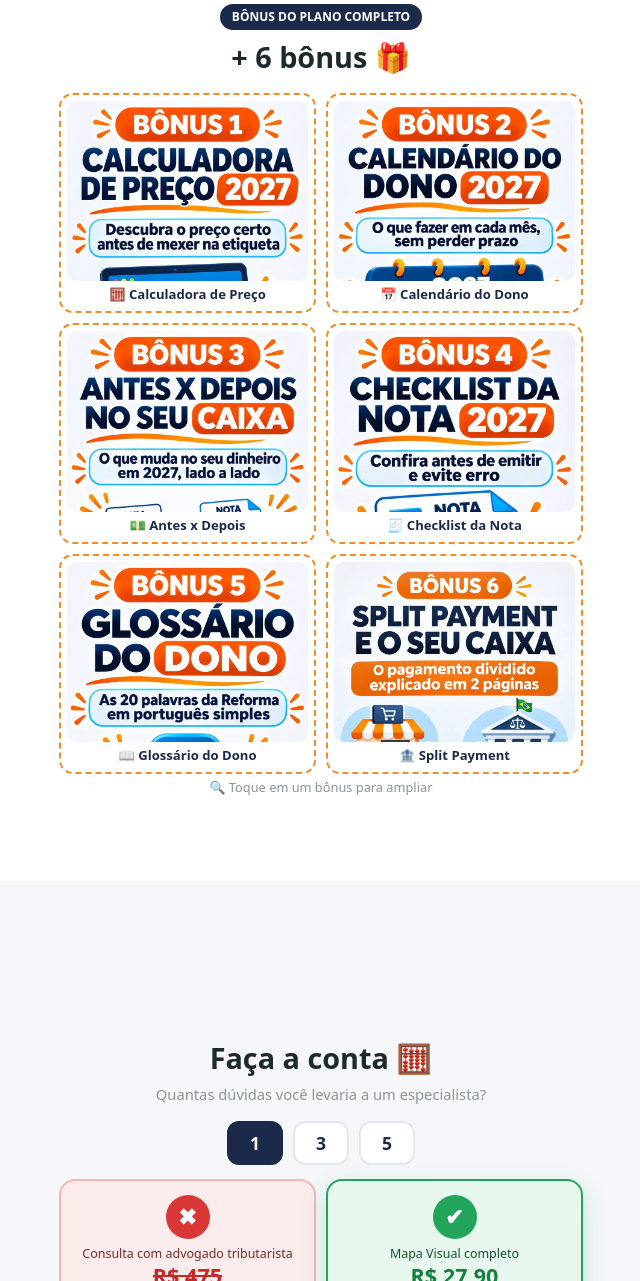
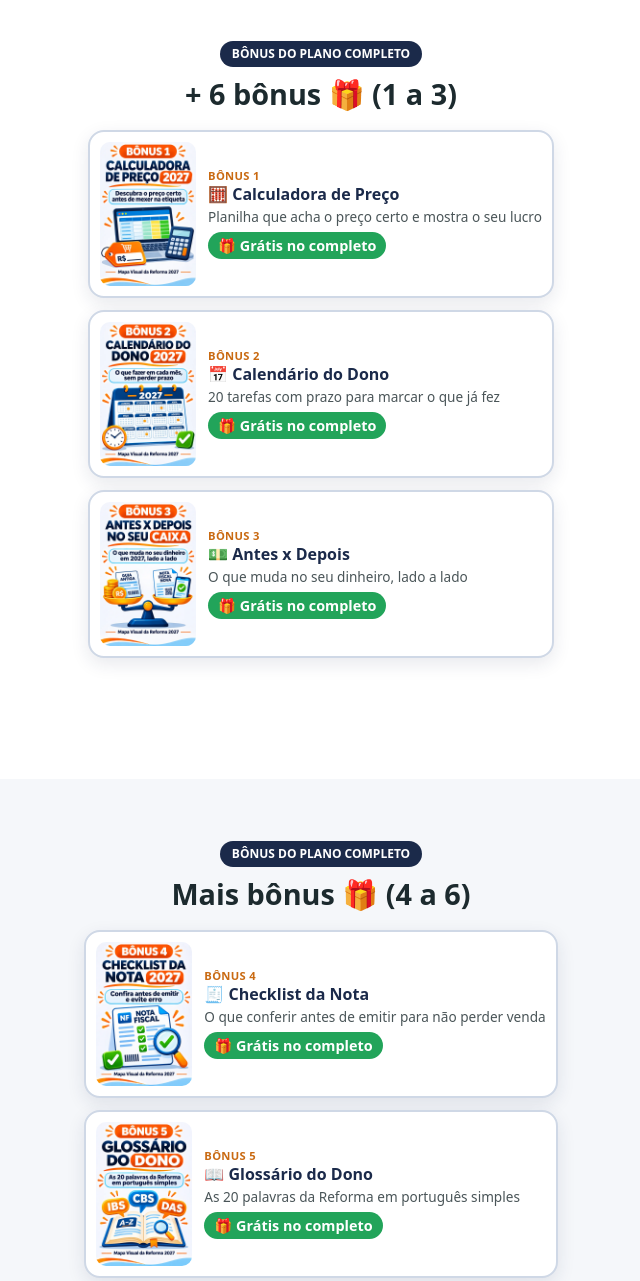
Before and after one commit to gistavolmello931/mapavisualreforma2027, a plain HTML site: page index.html in a window 1280 px wide. Shown: the part 5110-6391 px from the top of the page, without its empty margins (319-959 px from the left). Drawn offline with Linux system fonts and the light colour scheme.

Commit message:
Add files via upload

```diff
--- a/index.html
+++ b/index.html
@@ -270,6 +270,10 @@ section:nth-of-type(even):not(.urg){background:#fff}
 .gpassos div{flex:1;background:rgba(255,255,255,.08);border:1px solid rgba(255,255,255,.2);border-radius:14px;padding:12px 4px;font-size:.8rem;font-weight:700;line-height:1.2}
 .gpassos i{display:block;font-style:normal;font-size:1.8rem;margin-bottom:6px}
 .gpassos em{font-style:normal;color:var(--ouro);font-weight:800;font-size:1.4rem}
+.ext small{display:block;font-size:.7rem;font-weight:800;color:#c96a12;letter-spacing:.3px}
+.bon>div{border-color:#cfd8e6;box-shadow:0 6px 18px rgba(27,42,74,.10)}
+.ext span.gratis{background:#22a45a}
+.ext>div{cursor:zoom-in}
 .faqsec details{margin-bottom:8px}
 .faqsec summary{padding:12px 14px;font-size:.95rem}
 @media (max-height:700px){.hero{padding:10px 0 12px}.hero img{height:min(calc(100svh - 345px),calc(100vw - 28px))!important;min-height:150px}.hero .confia{display:none}.hero h1{font-size:1.4rem}section{padding:14px 0 72px}h2{margin-bottom:10px}.bgrade img{aspect-ratio:16/10}.ext img{flex-basis:72px;width:72px}.ext p{display:none}.carrossel{max-width:300px;margin:0 auto}.tl p{font-size:.88rem}}
@@ -383,16 +387,24 @@ section:nth-of-type(even):not(.urg){background:#fff}
 <section class="bonsec">
   <div class="wrap">
     <div class="cent"><span class="rotulo">BÔNUS DO PLANO COMPLETO</span></div>
-    <h2>+ 6 bônus 🎁</h2>
-    <div class="bgrade">
-      <div class="rv"><img src="MAPAREFORMA2027-b1capa-v1.webp" width="800" height="1200" alt="Bônus 1: Calculadora de Preço 2027" loading="lazy"><b>🧮 Calculadora de Preço</b></div>
-      <div class="rv"><img src="MAPAREFORMA2027-b2capa-v1.webp" width="800" height="1200" alt="Bônus 2: Calendário do Dono 2027" loading="lazy"><b>📅 Calendário do Dono</b></div>
-      <div class="rv"><img src="MAPAREFORMA2027-b3capa-v1.webp" width="800" height="1200" alt="Bônus 3: Antes x Depois no seu caixa" loading="lazy"><b>💵 Antes x Depois</b></div>
-      <div class="rv"><img src="MAPAREFORMA2027-b4capa-v1.webp" width="800" height="1200" alt="Bônus 4: Checklist da Nota 2027" loading="lazy"><b>🧾 Checklist da Nota</b></div>
-      <div class="rv"><img src="MAPAREFORMA2027-b5capa-v1.webp" width="800" height="1200" alt="Bônus 5: Glossário do Dono" loading="lazy"><b>📖 Glossário do Dono</b></div>
-      <div class="rv"><img src="MAPAREFORMA2027-b6capa-v1.webp" width="800" height="1200" alt="Bônus 6: Split Payment e o seu caixa" loading="lazy"><b>🏦 Split Payment</b></div>
+    <h2>+ 6 bônus 🎁 (1 a 3)</h2>
+    <div class="ext bon">
+      <div class="rv"><img src="MAPAREFORMA2027-b1capa-v1.webp" width="800" height="1200" alt="Bônus 1: Calculadora de Preço 2027" loading="lazy"><div><small>BÔNUS 1</small><b>🧮 Calculadora de Preço</b><p>Planilha que acha o preço certo e mostra o seu lucro</p><span class="gratis">🎁 Grátis no completo</span></div></div>
+      <div class="rv"><img src="MAPAREFORMA2027-b2capa-v1.webp" width="800" height="1200" alt="Bônus 2: Calendário do Dono 2027" loading="lazy"><div><small>BÔNUS 2</small><b>📅 Calendário do Dono</b><p>20 tarefas com prazo para marcar o que já fez</p><span class="gratis">🎁 Grátis no completo</span></div></div>
+      <div class="rv"><img src="MAPAREFORMA2027-b3capa-v1.webp" width="800" height="1200" alt="Bônus 3: Antes x Depois no seu caixa" loading="lazy"><div><small>BÔNUS 3</small><b>💵 Antes x Depois</b><p>O que muda no seu dinheiro, lado a lado</p><span class="gratis">🎁 Grátis no completo</span></div></div>
     </div>
-    <p class="dica">🔍 Toque em um bônus para ampliar</p>
+  </div>
+</section>
+
+<section class="bonsec">
+  <div class="wrap">
+    <div class="cent"><span class="rotulo">BÔNUS DO PLANO COMPLETO</span></div>
+    <h2>Mais bônus 🎁 (4 a 6)</h2>
+    <div class="ext bon">
+      <div class="rv"><img src="MAPAREFORMA2027-b4capa-v1.webp" width="800" height="1200" alt="Bônus 4: Checklist da Nota 2027" loading="lazy"><div><small>BÔNUS 4</small><b>🧾 Checklist da Nota</b><p>O que conferir antes de emitir para não perder venda</p><span class="gratis">🎁 Grátis no completo</span></div></div>
+      <div class="rv"><img src="MAPAREFORMA2027-b5capa-v1.webp" width="800" height="1200" alt="Bônus 5: Glossário do Dono" loading="lazy"><div><small>BÔNUS 5</small><b>📖 Glossário do Dono</b><p>As 20 palavras da Reforma em português simples</p><span class="gratis">🎁 Grátis no completo</span></div></div>
+      <div class="rv"><img src="MAPAREFORMA2027-b6capa-v1.webp" width="800" height="1200" alt="Bônus 6: Split Payment e o seu caixa" loading="lazy"><div><small>BÔNUS 6</small><b>🏦 Split Payment</b><p>Planilha de caixa que separa o imposto do mês</p><span class="gratis">🎁 Grátis no completo</span></div></div>
+    </div>
   </div>
 </section>
 
@@ -541,7 +553,7 @@ section:nth-of-type(even):not(.urg){background:#fff}
   car.addEventListener('pointerdown',function(e){x0=e.clientX;y0=e.clientY});
   car.addEventListener('click',function(e){if(Math.abs(e.clientX-x0)>8||Math.abs(e.clientY-y0)>8)return;var t=document.getElementById('trilho'),m=(t.style.transform||'').match(/-(\d+)%/),k=m?(+m[1]/100):0,im=t.children[k];zi.src=im.src;zi.alt=im.alt;z.classList.add('on')});
   z.addEventListener('click',function(e){if(e.target!==zi)z.classList.remove('on')});
-  document.querySelectorAll('.bgrade img,.ext img').forEach(function(im){im.parentNode.addEventListener('click',function(){zi.src=im.src;zi.alt=im.alt;z.classList.add('on')})});
+  document.querySelectorAll('.ext img').forEach(function(im){im.parentNode.addEventListener('click',function(){zi.src=im.src;zi.alt=im.alt;z.classList.add('on')})});
   var R={
     mei:['<p>✅ Continua no <b>DAS fixo</b> do MEI.</p><p>📈 Limite sobe para <b>R$ 110 mil</b> em 2027.</p><p>🗺️ No mapa: o que conferir na sua nota.</p>'],
     loja:['<p>✅ Quem fica no Simples continua com <b>a guia do DAS</b>.</p><p>🧾 A nota passa a mostrar <b>IBS e CBS</b>.</p><p>💰 Antes de mexer no preço, faça a conta na calculadora.</p>'],
```
